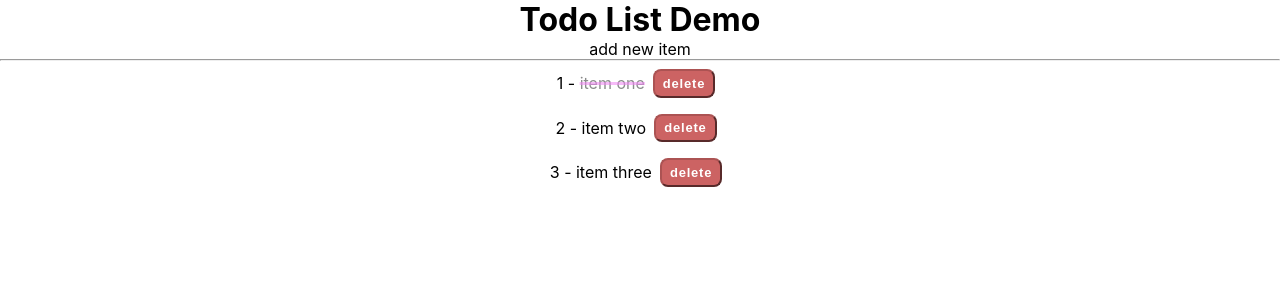
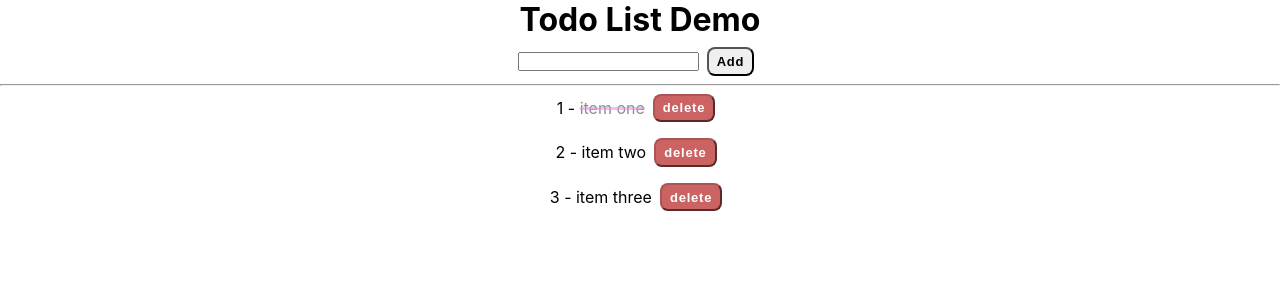
Before and after one commit to Samir-SB/react-todolist-demo, a React (Create React App) app: page / in a window 1280 px wide. Shown: the top 300 px of the page. Built offline with nearby package versions, Linux system fonts and the light colour scheme.

Commit message:
add new item

```diff
--- a/src/components/AddItem.jsx
+++ b/src/components/AddItem.jsx
@@ -1,7 +1,23 @@
-export default function AddItem() {
+import { useState } from 'react';
+
+export default function AddItem({ addItem }) {
+  const initialItem = {
+    id: Math.floor(Math.random() * 10000),
+    title: '',
+    completed: false,
+  };
+  const [title, setTitle] = useState('');
+
+  const handleOnClick = () => {
+    setTitle('');
+    addItem({ ...initialItem, title });
+  };
   return (
     <div>
-    <p>add new item</p>
+      <input type='text' value={title} onChange={(e) => setTitle(e.currentTarget.value)} />
+      <button className='btn btn-primary' onClick={handleOnClick}>
+        Add
+      </button>
     </div>
-  )
+  );
 }
--- a/src/components/List.jsx
+++ b/src/components/List.jsx
@@ -18,9 +18,13 @@ export default function List() {
   const updateItem = (newItem) => {
     setItems(items.map((item) => (item.id !== newItem.id ? item : newItem)));
   };
+  const addItem = (item) => {
+    setItems([...items, item]);
+  };
+
   return (
     <div>
-      <AddItem />
+      <AddItem addItem={addItem} />
       <hr />
       <ul>
         {items.map((item) => (
```
